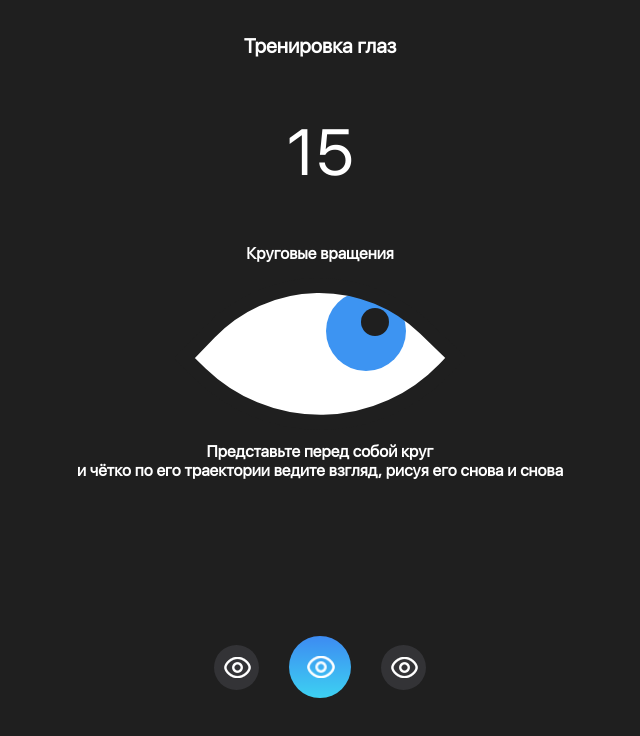
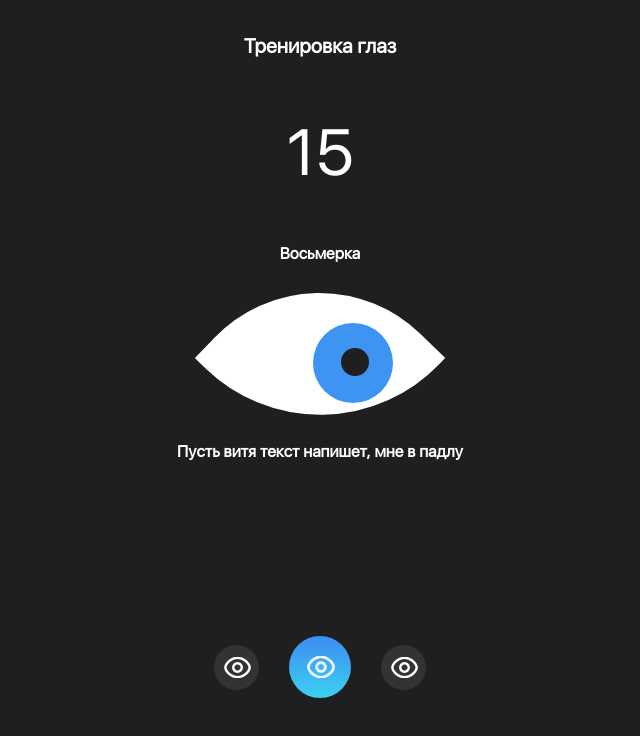
Before and after one commit to deshk0/assistant, a React (Create React App) app in the folder my-app/: page / in a window 1280 px wide. Both pictures are taken after a click on the element 640 px from the left and 385 px from the top of the page. Shown: the top 736 px of the page, without its empty margins (320-960 px from the left). Built offline with nearby package versions, Linux system fonts and the light colour scheme.

Commit message:
thirteenth commit

```diff
--- a/my-app/public/animation.css
+++ b/my-app/public/animation.css
@@ -34,96 +34,96 @@
 }
 @keyframes eyeAnimationEight{
     0%{
-        bottom: 139px;
-        left: 54px;
+        bottom: 255px;
+        left: 0px;
     }
 
     10%{
-        bottom: 144px;
-        left: 5px;
+        bottom: 259px;
+        left: -65px;
     }
     20%{
-        bottom: 139px;
-        left: -25px;
+        bottom: 254px;
+        left: -85px;
     }
     30%{
-        bottom: 130px;
-        left: -15px;
+        bottom: 245px;
+        left: -65px;
     }
     40%{
-        bottom: 125px;
-        left: 30px;
+        bottom: 240px;
+        left: -20px;
     }
     50%{
-        bottom: 139px;
-        left: 54px;
+        bottom: 254px;
+        left: 4px;
     }
     60%{
-        bottom: 144px;
-        left: 103px;
+        bottom: 259px;
+        left: 53px;
     }
     70%{
-        bottom: 144px;
-        left: 133px;
+        bottom: 259px;
+        left: 74px;
     }
     80%{
-        bottom: 130px;
-        left: 130px;
+        bottom: 245px;
+        left: 80px;
     }
     90%{
-        bottom: 125px;
-        left: 98px;
+        bottom: 240px;
+        left: 48px;
     }
     100%{
-        bottom: 139px;
-        left: 54px;
+        bottom: 255px;
+        left: 4px;
     }
 }
 @keyframes smallEyeAnimationEight{
     0%{
-        bottom: 193px;
-        left: 81px;
+        bottom: 310px;
+        left: -5px;
     }
 
     10%{
-        bottom: 198px;
-        left: 32px;
+        bottom: 320px;
+        left: -70px;
     }
     20%{
-        bottom: 193px;
-        left: -5px;
+        bottom: 305px;
+        left: -95px;
     }
     30%{
-        bottom: 184px;
+        bottom: 298px;
+        left: -75px;
+    }
+    40%{
+        bottom: 291px;
+        left: -20px;
+    }
+    50%{
+        bottom: 310px;
         left: 5px;
     }
-    40%{
-        bottom: 179px;
-        left: 50px;
-    }
-    50%{
-        bottom: 193px;
-        left: 81px;
-    }
     60%{
-        bottom: 198px;
-        left: 130px;
+        bottom: 320px;
+        left: 55px;
     }
     70%{
-        bottom: 198px;
-        left: 160px;
+        bottom: 315px;
+        left: 85px;
     }
     80%{
-        bottom: 184px;
-        left: 160px;
+        bottom: 299px;
+        left: 95px;
     }
     90%{
-        bottom: 179px;
-        left: 125px;
+        bottom: 294px;
+        left: 55px;
     }
     100%{
-        bottom: 193px;
-        left: 81px;
+        bottom: 310px;
+        left: -5px;
     }
 }
 @keyframes eyeAnimationClip{
--- a/my-app/src/component/EyeTraning.jsx
+++ b/my-app/src/component/EyeTraning.jsx
@@ -151,7 +151,7 @@ class Timer extends React.Component {
 
       this.state = {
           seconds: 15,
-          screen: 6,
+          screen: 7,
           goBack: false
         };
     }
@@ -513,25 +513,31 @@ class ExerciseScreen7 extends React.Component{
                 </div>
                 <div style={{margin:'0px auto'}}>
                     <div class="Eye">
-                        <div class="Eye1"></div>
-                        <div class="Pupil" style=
-                        {{
+                        <img src="./Eye.svg" style={{height:'300px', width:'300px',position:'relative',bottom:'73px'}} />
+
+                        <div class="Pupil" style={{
+
+                            bottom:'253px',
                             animationName:'eyeAnimationEight',
-                            animationDuration:'3.6s',
-                            animationIterationCount:'10',
+                            animationDuration:'3s',
+                            animationIterationCount:'1000',
                             animationTimingFunction:'linear'
-                        }}>
 
-                        </div>
-                        <div class="PupilSmall" style=
-                        {{
+                        }} ></div>
+                        <div class="PupilSmall" style={{
+
+                            bottom:'307px',
                             animationName:'smallEyeAnimationEight',
-                            animationDuration:'3.6s',
-                            animationIterationCount:'10',
+                            animationDuration:'3s',
+                            animationIterationCount:'1000',
                             animationTimingFunction:'linear'
-                        }}>
-                        </div>
-                        <div class="Background"></div>
+
+                        }}></div>
+                        <div class="Background" style={{
+                            transform:'rotate(44deg)',
+                            margin:'0 auto',
+                            bottom:'420px'
+                        }}></div>
                     </div>
                 </div>
                 <div style={{margin:'0px auto 0px auto',fontSize:'16px',fontWeight:'bold',textAlign:'center'}}>
```
